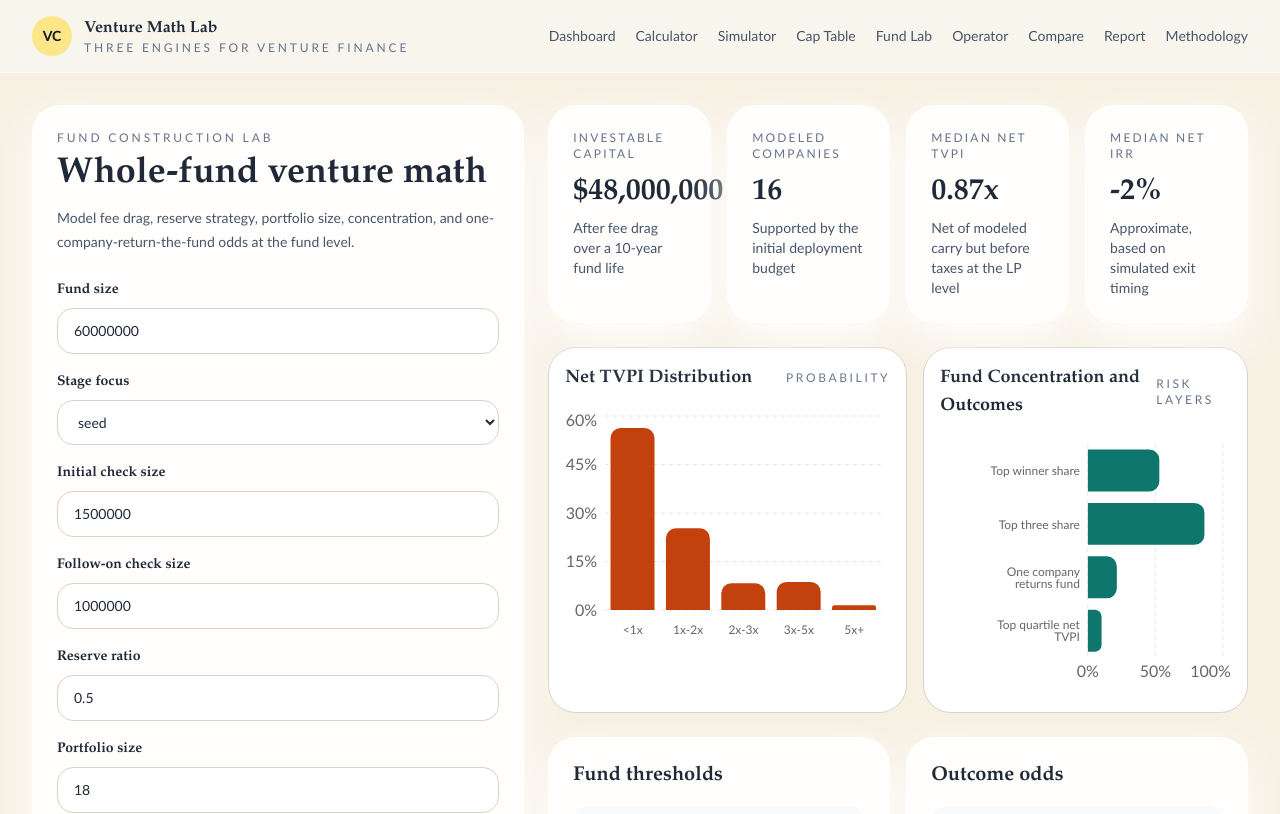
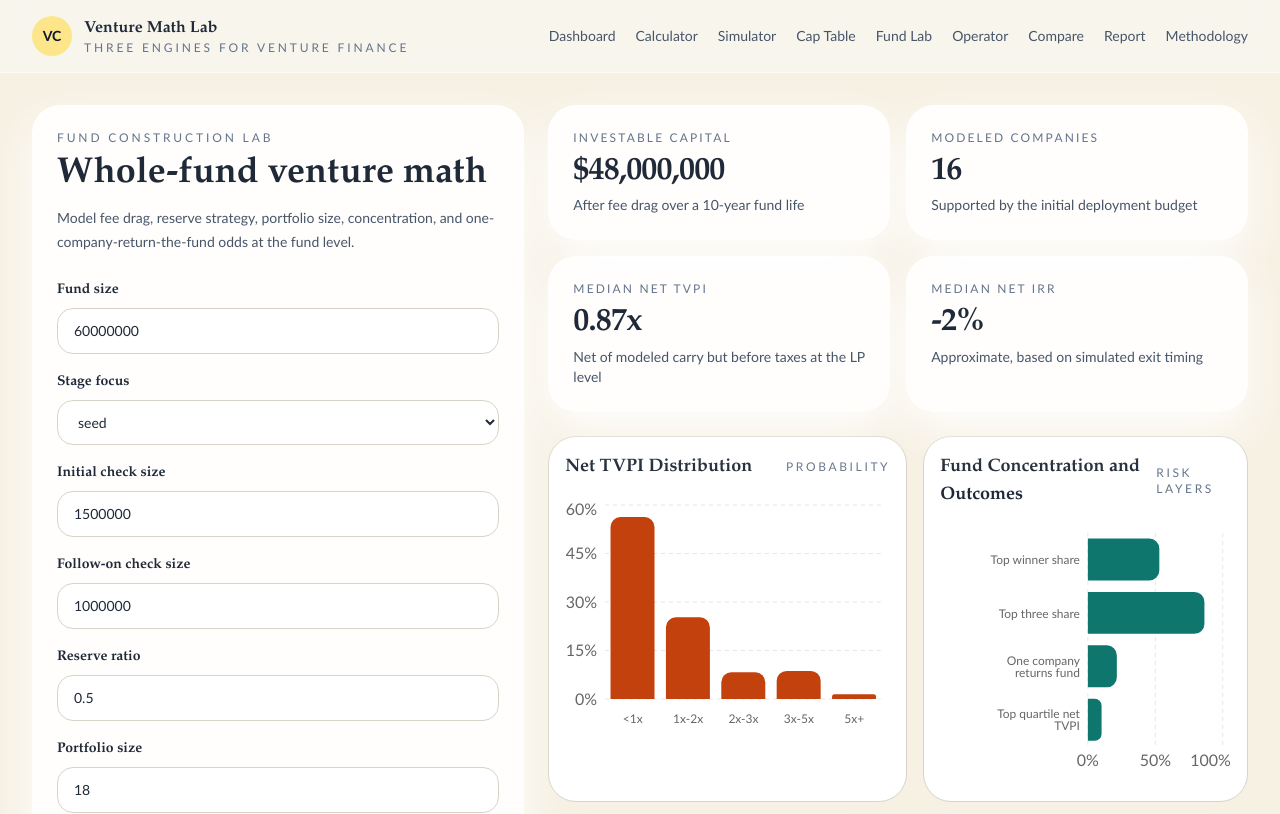
Before and after one commit to imranamindar-rgb/venture-math-lab, a Next.js app: page /fund in a window 1280 px wide. Shown: the top 814 px of the page. Built offline with nearby package versions, Linux system fonts and the light colour scheme.

Commit message:
Fix metric card overflow on analytics pages

```diff
--- a/components/calculator/DeterministicCalculatorWorkspace.tsx
+++ b/components/calculator/DeterministicCalculatorWorkspace.tsx
@@ -19,9 +19,11 @@ function MetricCard({
   caption: string;
 }) {
   return (
-    <Card className="p-5">
+    <Card className="min-w-0 overflow-hidden p-5">
       <p className="text-xs uppercase tracking-[0.18em] text-slate-500">{label}</p>
-      <p className="mt-3 font-heading text-3xl font-semibold text-foreground">{value}</p>
+      <p className="mt-3 min-w-0 font-heading text-[clamp(1.9rem,2.5vw,3rem)] font-semibold leading-[0.92] tracking-tight text-foreground [overflow-wrap:anywhere]">
+        {value}
+      </p>
       <p className="mt-2 text-sm leading-6 text-slate-600">{caption}</p>
     </Card>
   );
@@ -52,7 +54,7 @@ export function DeterministicCalculatorWorkspace() {
             </p>
           </Card>
 
-          <div className="grid gap-4 md:grid-cols-2 xl:grid-cols-4">
+          <div className="grid gap-4 md:grid-cols-2 2xl:grid-cols-4">
             <MetricCard
               label="Current post-money"
               value={formatCurrency(summary.currentPostMoney)}
--- a/components/fund/FundConstructionWorkspace.tsx
+++ b/components/fund/FundConstructionWorkspace.tsx
@@ -136,25 +136,33 @@ export function FundConstructionWorkspace() {
         </Card>
 
         <div className="space-y-6">
-          <div className="grid gap-4 md:grid-cols-2 xl:grid-cols-4">
-            <Card className="p-5">
+          <div className="grid gap-4 md:grid-cols-2 2xl:grid-cols-4">
+            <Card className="min-w-0 overflow-hidden p-5">
               <p className="text-xs uppercase tracking-[0.18em] text-slate-500">Investable capital</p>
-              <p className="mt-3 font-heading text-3xl font-semibold">{formatCurrency(summary.investableCapital)}</p>
+              <p className="mt-3 min-w-0 font-heading text-[clamp(1.9rem,2.5vw,3rem)] font-semibold leading-[0.92] tracking-tight [overflow-wrap:anywhere]">
+                {formatCurrency(summary.investableCapital)}
+              </p>
               <p className="mt-2 text-sm text-slate-600">After fee drag over a 10-year fund life</p>
             </Card>
-            <Card className="p-5">
+            <Card className="min-w-0 overflow-hidden p-5">
               <p className="text-xs uppercase tracking-[0.18em] text-slate-500">Modeled companies</p>
-              <p className="mt-3 font-heading text-3xl font-semibold">{summary.modeledCompanyCount}</p>
+              <p className="mt-3 min-w-0 font-heading text-[clamp(1.9rem,2.5vw,3rem)] font-semibold leading-[0.92] tracking-tight [overflow-wrap:anywhere]">
+                {summary.modeledCompanyCount}
+              </p>
               <p className="mt-2 text-sm text-slate-600">Supported by the initial deployment budget</p>
             </Card>
-            <Card className="p-5">
+            <Card className="min-w-0 overflow-hidden p-5">
               <p className="text-xs uppercase tracking-[0.18em] text-slate-500">Median net TVPI</p>
-              <p className="mt-3 font-heading text-3xl font-semibold">{formatMultiple(summary.netTVPIMedian)}</p>
+              <p className="mt-3 min-w-0 font-heading text-[clamp(1.9rem,2.5vw,3rem)] font-semibold leading-[0.92] tracking-tight [overflow-wrap:anywhere]">
+                {formatMultiple(summary.netTVPIMedian)}
+              </p>
               <p className="mt-2 text-sm text-slate-600">Net of modeled carry but before taxes at the LP level</p>
             </Card>
-            <Card className="p-5">
+            <Card className="min-w-0 overflow-hidden p-5">
               <p className="text-xs uppercase tracking-[0.18em] text-slate-500">Median net IRR</p>
-              <p className="mt-3 font-heading text-3xl font-semibold">{formatPercent(summary.netIrrMedian)}</p>
+              <p className="mt-3 min-w-0 font-heading text-[clamp(1.9rem,2.5vw,3rem)] font-semibold leading-[0.92] tracking-tight [overflow-wrap:anywhere]">
+                {formatPercent(summary.netIrrMedian)}
+              </p>
               <p className="mt-2 text-sm text-slate-600">Approximate, based on simulated exit timing</p>
             </Card>
           </div>
--- a/components/operator/OperatorWorkspace.tsx
+++ b/components/operator/OperatorWorkspace.tsx
@@ -33,30 +33,40 @@ export function OperatorWorkspace() {
             </p>
           </Card>
 
-          <div className="grid gap-4 md:grid-cols-2 xl:grid-cols-4">
-            <Card className="p-5">
+          <div className="grid gap-4 md:grid-cols-2 2xl:grid-cols-5">
+            <Card className="min-w-0 overflow-hidden p-5">
               <p className="text-xs uppercase tracking-[0.18em] text-slate-500">Runway</p>
-              <p className="mt-3 font-heading text-3xl font-semibold">{summary.runwayMonths.toFixed(1)} months</p>
+              <p className="mt-3 min-w-0 font-heading text-[clamp(1.9rem,2.5vw,3rem)] font-semibold leading-[0.92] tracking-tight [overflow-wrap:anywhere]">
+                {summary.runwayMonths.toFixed(1)} months
+              </p>
               <p className="mt-2 text-sm text-slate-600">{summary.runwayBand} coverage versus the next benchmark financing step</p>
             </Card>
-            <Card className="p-5">
+            <Card className="min-w-0 overflow-hidden p-5">
               <p className="text-xs uppercase tracking-[0.18em] text-slate-500">Post-close runway</p>
-              <p className="mt-3 font-heading text-3xl font-semibold">{summary.postRaiseRunwayMonths.toFixed(1)} months</p>
+              <p className="mt-3 min-w-0 font-heading text-[clamp(1.9rem,2.5vw,3rem)] font-semibold leading-[0.92] tracking-tight [overflow-wrap:anywhere]">
+                {summary.postRaiseRunwayMonths.toFixed(1)} months
+              </p>
               <p className="mt-2 text-sm text-slate-600">Runway if the modeled financing closes net of transaction fees</p>
             </Card>
-            <Card className="p-5">
+            <Card className="min-w-0 overflow-hidden p-5">
               <p className="text-xs uppercase tracking-[0.18em] text-slate-500">Financing gap</p>
-              <p className="mt-3 font-heading text-3xl font-semibold">{formatCurrency(summary.financingGap)}</p>
+              <p className="mt-3 min-w-0 font-heading text-[clamp(1.9rem,2.5vw,3rem)] font-semibold leading-[0.92] tracking-tight [overflow-wrap:anywhere]">
+                {formatCurrency(summary.financingGap)}
+              </p>
               <p className="mt-2 text-sm text-slate-600">Cash shortfall to simply reach the next benchmark round</p>
             </Card>
-            <Card className="p-5">
+            <Card className="min-w-0 overflow-hidden p-5">
               <p className="text-xs uppercase tracking-[0.18em] text-slate-500">Buffered gap</p>
-              <p className="mt-3 font-heading text-3xl font-semibold">{formatCurrency(summary.bufferGap)}</p>
+              <p className="mt-3 min-w-0 font-heading text-[clamp(1.9rem,2.5vw,3rem)] font-semibold leading-[0.92] tracking-tight [overflow-wrap:anywhere]">
+                {formatCurrency(summary.bufferGap)}
+              </p>
               <p className="mt-2 text-sm text-slate-600">Shortfall including the target post-round safety buffer</p>
             </Card>
-            <Card className="p-5">
+            <Card className="min-w-0 overflow-hidden p-5">
               <p className="text-xs uppercase tracking-[0.18em] text-slate-500">Burn multiple</p>
-              <p className="mt-3 font-heading text-3xl font-semibold">{formatMultiple(summary.burnMultiple)}</p>
+              <p className="mt-3 min-w-0 font-heading text-[clamp(1.9rem,2.5vw,3rem)] font-semibold leading-[0.92] tracking-tight [overflow-wrap:anywhere]">
+                {formatMultiple(summary.burnMultiple)}
+              </p>
               <p className="mt-2 text-sm text-slate-600">Annualized burn divided by projected ARR growth over the next year</p>
             </Card>
           </div>
@@ -143,19 +153,25 @@ export function OperatorWorkspace() {
           </div>
 
           <div className="grid gap-4 md:grid-cols-3">
-            <Card className="p-5">
+            <Card className="min-w-0 overflow-hidden p-5">
               <p className="text-xs uppercase tracking-[0.18em] text-slate-500">Working capital</p>
-              <p className="mt-3 font-heading text-3xl font-semibold">{formatCurrency(summary.workingCapital)}</p>
+              <p className="mt-3 min-w-0 font-heading text-[clamp(1.9rem,2.5vw,3rem)] font-semibold leading-[0.92] tracking-tight [overflow-wrap:anywhere]">
+                {formatCurrency(summary.workingCapital)}
+              </p>
               <p className="mt-2 text-sm text-slate-600">Current assets minus current liabilities in the simplified bridge</p>
             </Card>
-            <Card className="p-5">
+            <Card className="min-w-0 overflow-hidden p-5">
               <p className="text-xs uppercase tracking-[0.18em] text-slate-500">Quick ratio</p>
-              <p className="mt-3 font-heading text-3xl font-semibold">{summary.quickRatio.toFixed(2)}x</p>
+              <p className="mt-3 min-w-0 font-heading text-[clamp(1.9rem,2.5vw,3rem)] font-semibold leading-[0.92] tracking-tight [overflow-wrap:anywhere]">
+                {summary.quickRatio.toFixed(2)}x
+              </p>
               <p className="mt-2 text-sm text-slate-600">Liquid assets versus short-term obligations</p>
             </Card>
-            <Card className="p-5">
+            <Card className="min-w-0 overflow-hidden p-5">
               <p className="text-xs uppercase tracking-[0.18em] text-slate-500">Net financing proceeds</p>
-              <p className="mt-3 font-heading text-3xl font-semibold">{formatCurrency(summary.netFinancingProceeds)}</p>
+              <p className="mt-3 min-w-0 font-heading text-[clamp(1.9rem,2.5vw,3rem)] font-semibold leading-[0.92] tracking-tight [overflow-wrap:anywhere]">
+                {formatCurrency(summary.netFinancingProceeds)}
+              </p>
               <p className="mt-2 text-sm text-slate-600">{summary.financingClassification} net of modeled transaction fees</p>
             </Card>
           </div>
--- a/components/simulator/CompareWorkspace.tsx
+++ b/components/simulator/CompareWorkspace.tsx
@@ -35,9 +35,11 @@ function ComparisonColumn({
   detail: string;
 }) {
   return (
-    <Card className="h-full">
+    <Card className="h-full min-w-0 overflow-hidden">
       <p className="text-xs uppercase tracking-[0.2em] text-slate-500">{title}</p>
-      <p className="mt-3 font-heading text-3xl font-semibold">{value}</p>
+      <p className="mt-3 min-w-0 font-heading text-[clamp(1.45rem,1.9vw,2.25rem)] font-semibold leading-[0.94] tracking-tight [overflow-wrap:anywhere]">
+        {value}
+      </p>
       <p className="mt-2 text-sm leading-6 text-slate-600">{description}</p>
       <p className="mt-4 text-xs uppercase tracking-[0.18em] text-slate-500">{detail}</p>
     </Card>
@@ -158,7 +160,7 @@ export function CompareWorkspace() {
 
       {baseline && stress ? (
         <div className="mt-8 space-y-6">
-          <div className="grid gap-4 md:grid-cols-2 xl:grid-cols-4">
+          <div className="grid gap-4 md:grid-cols-2 2xl:grid-cols-4">
             {comparePayload?.headlineCards.map((card) => (
               <ComparisonColumn
                 key={card.label}
--- a/components/simulator/ResultsDashboard.tsx
+++ b/components/simulator/ResultsDashboard.tsx
@@ -17,9 +17,11 @@ function MetricCard({
   caption: string;
 }) {
   return (
-    <Card className="p-5">
+    <Card className="min-w-0 overflow-hidden p-5">
       <p className="text-xs uppercase tracking-[0.18em] text-slate-500">{label}</p>
-      <p className="mt-3 font-heading text-3xl font-semibold text-foreground">{value}</p>
+      <p className="mt-3 min-w-0 font-heading text-[clamp(1.9rem,2.5vw,3rem)] font-semibold leading-[0.92] tracking-tight text-foreground [overflow-wrap:anywhere]">
+        {value}
+      </p>
       <p className="mt-2 text-sm leading-6 text-slate-600">{caption}</p>
     </Card>
   );
@@ -28,7 +30,7 @@ function MetricCard({
 export function ResultsDashboard({ summary }: { summary: SimulationSummary }) {
   return (
     <div className="space-y-6">
-      <div className="grid gap-4 md:grid-cols-3">
+      <div className="grid gap-4 md:grid-cols-2 2xl:grid-cols-3">
         <MetricCard
           label={`Founder ${summary.founder.riskBand}`}
           value={formatCurrency(summary.founder.median)}
```
